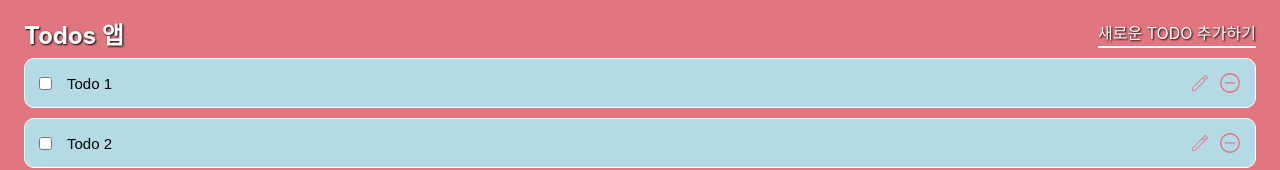
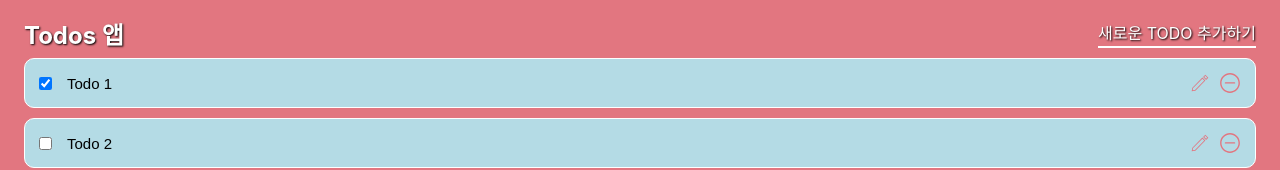
Before and after one commit to newfly101/Project.Base.Reacts, a React (Create React App) app in the folder web/: page / in a window 1280 px wide. Shown: the top 170 px of the page. Built offline with nearby package versions, Linux system fonts and the light colour scheme.

Commit message:
[2] 마무리 된 일 표시 (checkBox 값 변경)

```diff
--- a/web/src/App.js
+++ b/web/src/App.js
@@ -67,6 +67,16 @@ export default function App() {
             }
         });
     }
+    const handleOnChangeChecked = (e, id) => {
+        setData((prevState) => ({
+            ...prevState,
+            todoData: prevState.todoData.map((todo) =>
+                todo.id === id
+                    ? {...todo, completed: e.target.checked}
+                    : todo
+            )
+        }));
+    }
 
     return (
         <div className="App">
@@ -79,7 +89,10 @@ export default function App() {
             {data.todoData.map((item) => {
                 return (
                     <div className="add-todos" key={item.id}>
-                        <input type="checkbox"/>
+                        <input type="checkbox"
+                               checked={item.completed}
+                               onChange={(e) => handleOnChangeChecked(e, item.id)}
+                        />
                         <input
                             className="todo"
                             type="text"
```
